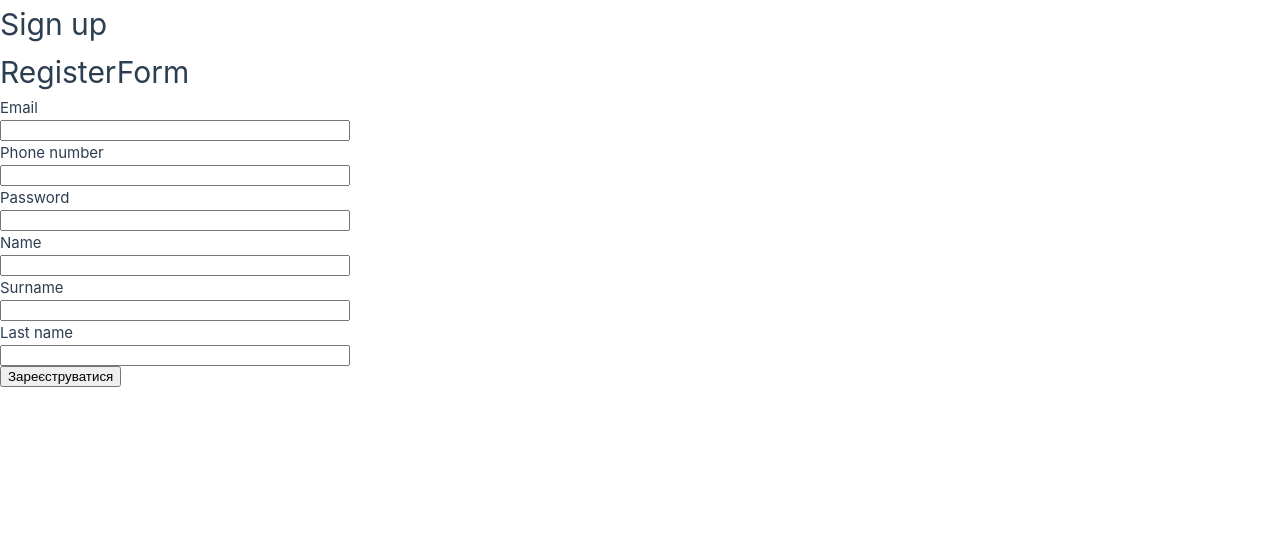
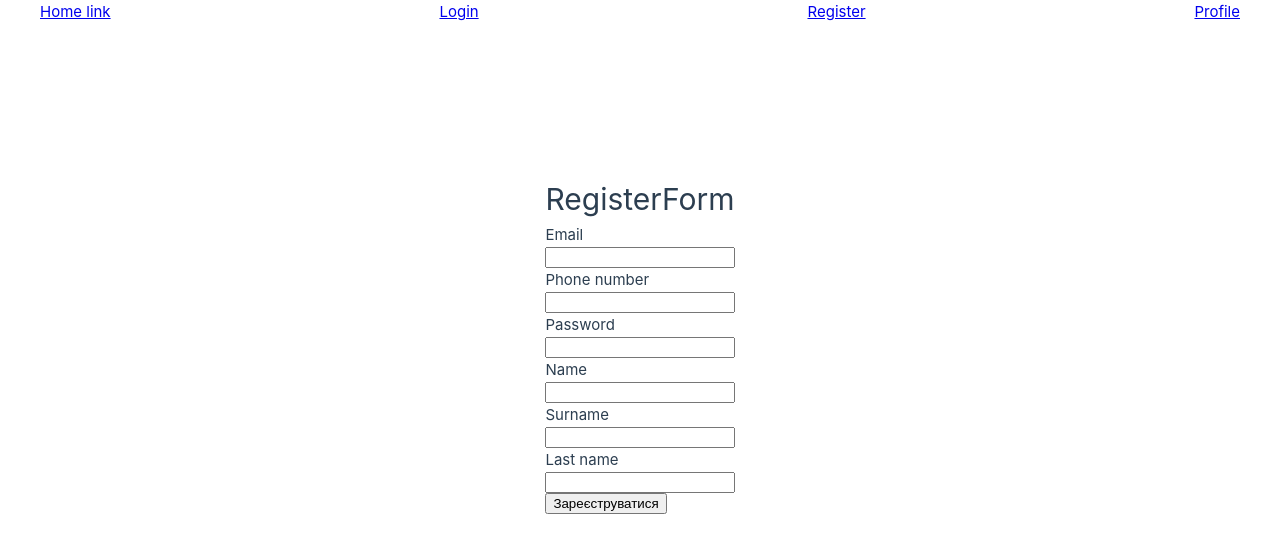
Before and after one commit to ImperatorYarik/React-Symfony-docker-template, a Vue app in the folder frontend/: page /register in a window 1280 px wide. Shown: the top 552 px of the page. Built offline with nearby package versions, Linux system fonts and the light colour scheme.

Commit message:
[FEATURE] Frontend violations

```diff
--- a/frontend/src/App.vue
+++ b/frontend/src/App.vue
@@ -1,10 +1,13 @@
 <script setup>
 
 import { RouterLink, RouterView } from 'vue-router'
+import LoginForm from "@/components/LoginForm.vue";
+import Header from "@/components/Header.vue";
 
 </script>
 
 <template>
+  <Header></Header>
   <RouterView />
 </template>
 
--- /dev/null
+++ b/frontend/src/assets/css/components/header.css
@@ -0,0 +1,9 @@
+.header-container{
+    margin-left: 40px;
+    margin-right: 40px;
+    max-height: 20vh;
+}
+.nav-bar{
+    display: flex;
+    justify-content: space-between;
+}
--- a/frontend/src/assets/css/components/index.css
+++ b/frontend/src/assets/css/components/index.css
@@ -1,2 +1,4 @@
 @import "userCardComponent.css";
 @import "registerFrom.css";
+@import "loginForm.css";
+@import "header.css";
--- /dev/null
+++ b/frontend/src/assets/css/components/loginForm.css
@@ -0,0 +1,6 @@
+.form-container{
+    display: flex;
+    justify-content: center;
+    align-items: center;
+    height: 80vh;
+}
--- a/frontend/src/assets/css/components/registerFrom.css
+++ b/frontend/src/assets/css/components/registerFrom.css
@@ -10,3 +10,11 @@
 .register-from > div > * {
     max-width: 350px;
 }
+
+.register-from > div > button {
+    max-width: 350px;
+}
+
+.error-list{
+    max-width: 350px;
+}
--- /dev/null
+++ b/frontend/src/components/Header.vue
@@ -0,0 +1,18 @@
+<script setup>
+
+</script>
+
+<template>
+ <header class="header-container">
+   <div class="nav-bar">
+     <div><RouterLink to="/">Home link</RouterLink></div>
+     <div><RouterLink to="/login">Login</RouterLink></div>
+     <div><RouterLink to="/register">Register</RouterLink></div>
+     <div><RouterLink to="/profile">Profile</RouterLink></div>
+   </div>
+ </header>
+</template>
+
+<style scoped>
+
+</style>
--- a/frontend/src/components/RegisterForm.vue
+++ b/frontend/src/components/RegisterForm.vue
@@ -1,6 +1,6 @@
 <script setup>
 import axios from "axios";
-import {reactive} from "vue";
+import {reactive, ref} from "vue";
 
 const form = reactive({
   name: "",
@@ -11,16 +11,28 @@ const form = reactive({
   password: "",
 });
 
+const errors = ref('');
+
 const register = async () => {
-  try {
-    const response = await axios.post('https://localhost/api/registration', form);
-    console.log(response);
-    alert('User created');
-  }catch (error){
-    console.log('Registration failed with an error', error)
-    alert('Registration failed')
-  }
+    const response = await axios.post('https://localhost/api/registration', form).then(
+        response => {
+          console.log('Form submitted successfully', response.data);
+        }
+    ).catch(
+        error => {
+          if (error.response){
+            const violations = error.response.data.detail;
+            displayViolations(violations);
+          }else{
+            console.log('Unxpected error: ', error)
+          }
+        }
+    )
 };
+
+function displayViolations(violations){
+  errors.value = violations;
+}
 
 </script>
 
@@ -53,6 +65,8 @@ const register = async () => {
         <input type="text" name="lastname" id="lastname" v-model="form.lastName"/>
       </div>
       <button type="submit">Зареєструватися</button>
+
+      <span id="error-list" class="error-list">{{errors}}</span>
     </form>
   </div>
 </template>
--- a/frontend/src/router/index.js
+++ b/frontend/src/router/index.js
@@ -5,8 +5,8 @@ const router = createRouter({
   routes: [
     {
       path: '/',
-      name: 'myFirstComponent',
-      component: () => import('../views/FirstVueComponent.vue'),
+      name: 'HomePage',
+      component: () => import('../views/HomePage.vue'),
     },
     {
       path: '/unauthorized',
@@ -24,7 +24,7 @@ const router = createRouter({
       meta: { requiresAuth: false }
     },
     {
-      path: '/adminka',
+      path: '/profile',
       name: 'myFirstComponent',
       component: () => import('../views/Adminka.vue'),
       meta: { requiresAuth: true, roles: ['ROLE_USER'] }
--- /dev/null
+++ b/frontend/src/views/HomePage.vue
@@ -0,0 +1,11 @@
+<script setup>
+import Header from "@/components/Header.vue";
+</script>
+
+<template>
+  <h1>I am home page</h1>
+</template>
+
+<style scoped>
+
+</style>
--- a/frontend/src/views/SignInPage.vue
+++ b/frontend/src/views/SignInPage.vue
@@ -5,8 +5,7 @@ import LoginForm from "@/components/LoginForm.vue";
 </script>
 
 <template>
-  <div>
-    <h1>Login</h1>
+  <div class="form-container">
     <LoginForm/>
   </div>
 </template>
--- a/frontend/src/views/SignUpPage.vue
+++ b/frontend/src/views/SignUpPage.vue
@@ -5,8 +5,7 @@ import RegisterForm from "@/components/RegisterForm.vue";
 </script>
 
 <template>
-  <div>
-    <h1>Sign up</h1>
+  <div class="form-container">
     <RegisterForm/>
   </div>
 </template>
```
